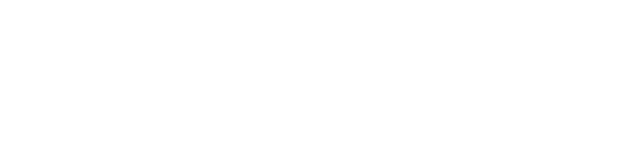
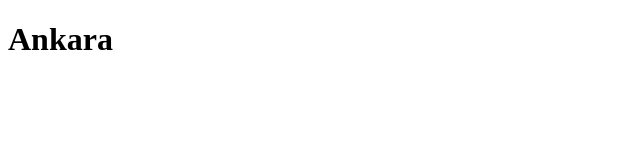
Before and after one commit to Q9172sedat/Lesson, a plain HTML site: page index.html in a window 1280 px wide. Shown: the whole page, without its empty margins (0-640 px from the left). Drawn offline with Linux system fonts and the light colour scheme.

Commit message:
yeni dosyası eklendi

```diff
--- a/index.html
+++ b/index.html
@@ -5,6 +5,6 @@
     <title>deneme</title>
 </head>
 <body>
-
+<h1>Ankara</h1>
 </body>
 </html>
```
